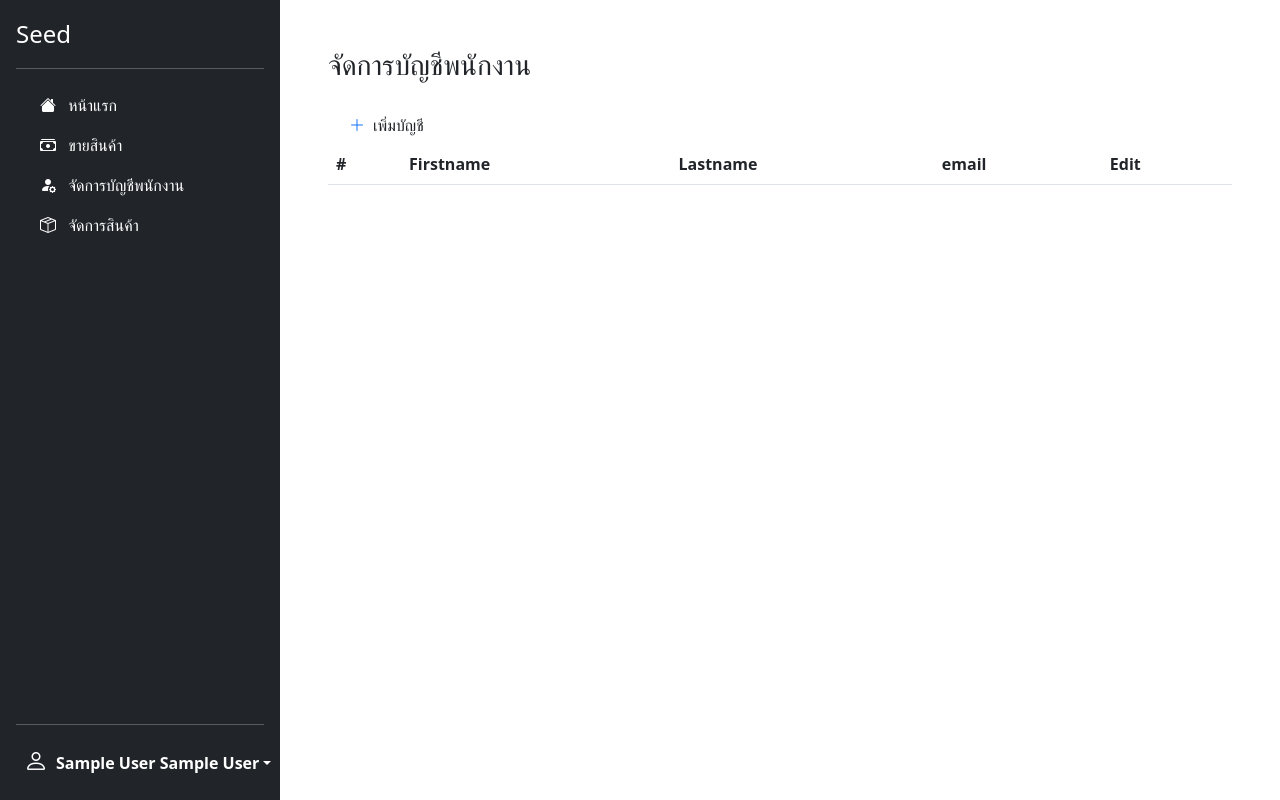
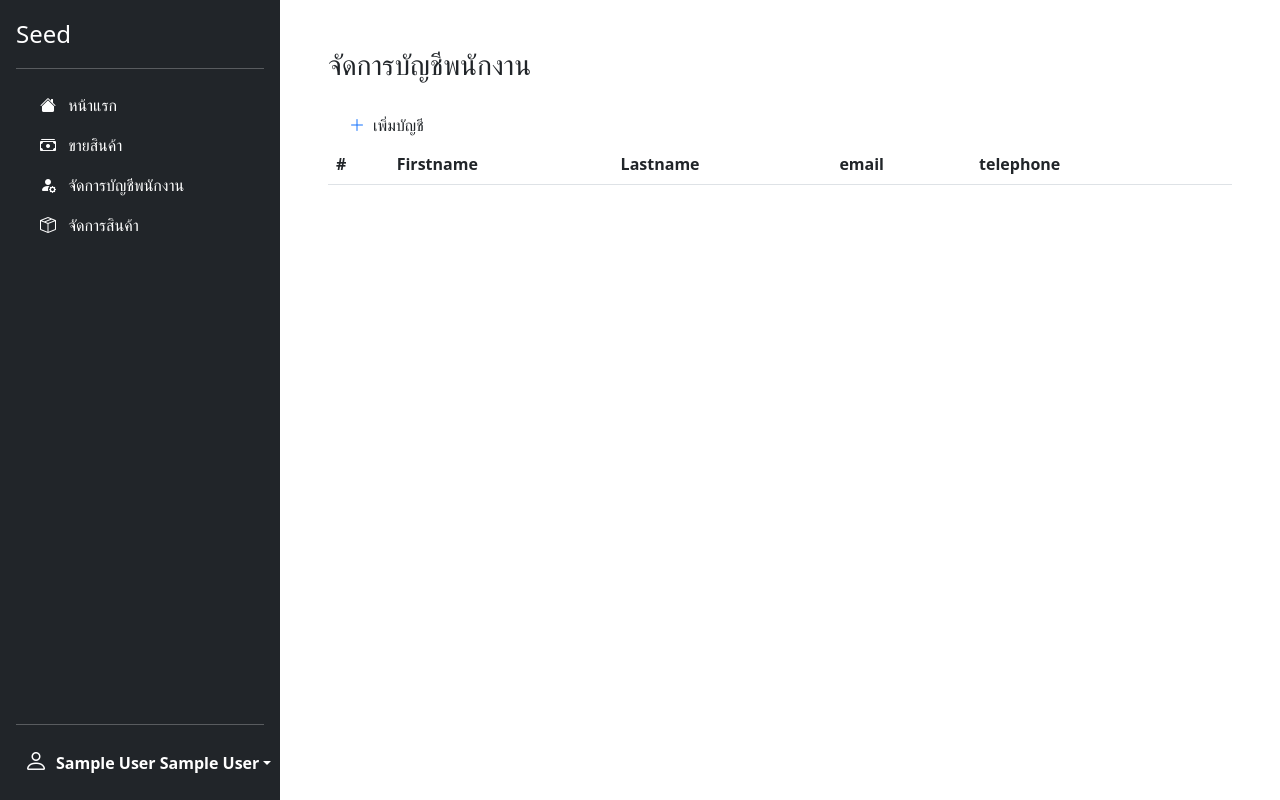
Before and after one commit to Mickey4527/Mini-Project-Cafe-Manger, a PHP site: page /views/employee_manager.php in a window 1280 px wide. Run offline with PHP 8.4, Linux system fonts and the light colour scheme; the visitor is signed in with stand-in values (Sample User, id 1); data that the repository does not hold is empty.

Commit message:
fix employee page

```diff
--- a/views/employee_manager.php
+++ b/views/employee_manager.php
@@ -24,19 +24,21 @@
                     <th scope="col">Firstname</th>
                     <th scope="col">Lastname</th>
                     <th scope="col">email</th>
-                    <th scope="col">Edit</th>
+                    <th scope="col">telephone</th>
+                    <th scope="col"></th>
                     </tr>
                 </thead>
                 <tbody>
                     <?php
-                    $result = getAnySql($conn,'user_id,first_name,last_name,email','account_member','user_id','1');
+                    $result = getAnySql($conn,'user_id,first_name,last_name,email,telephone','account_member','user_id','1');
                     foreach($result as $row){
                         echo '<tr>';
                         echo '<th scope="row">'.$row['user_id'].'</th>';
                         echo '<td>'.$row['first_name'].'</td>';
                         echo '<td>'.$row['last_name'].'</td>';
                         echo '<td>'.$row['email'].'</td>';
-                        echo '<td><a class="btn small" href="#"><i class="bi bi-pencil-square text-primary"></i>แก้ไขบัญชี</a><a class="btn small" href="#"><i class="bi bi-trash-fill text-primary"></i>ลบบัญชี</a></td>';
+                        echo '<td>'.$row['telephone'].'</td>';
+                        echo '<td><a class="btn small py-0 px-2" href="#"><i class="bi bi-pencil-square text-primary"></i>แก้ไขบัญชี</a><a class="btn small py-0 px-2" href="#"><i class="bi bi-trash-fill text-primary"></i>ลบบัญชี</a></td>';
                         echo '</tr>';
                     }
                     ?>
```
Also changed, not shown: assets/js/pos.js (deleted, +0 -9 lines), views/pos.php (+19 -1 lines).
